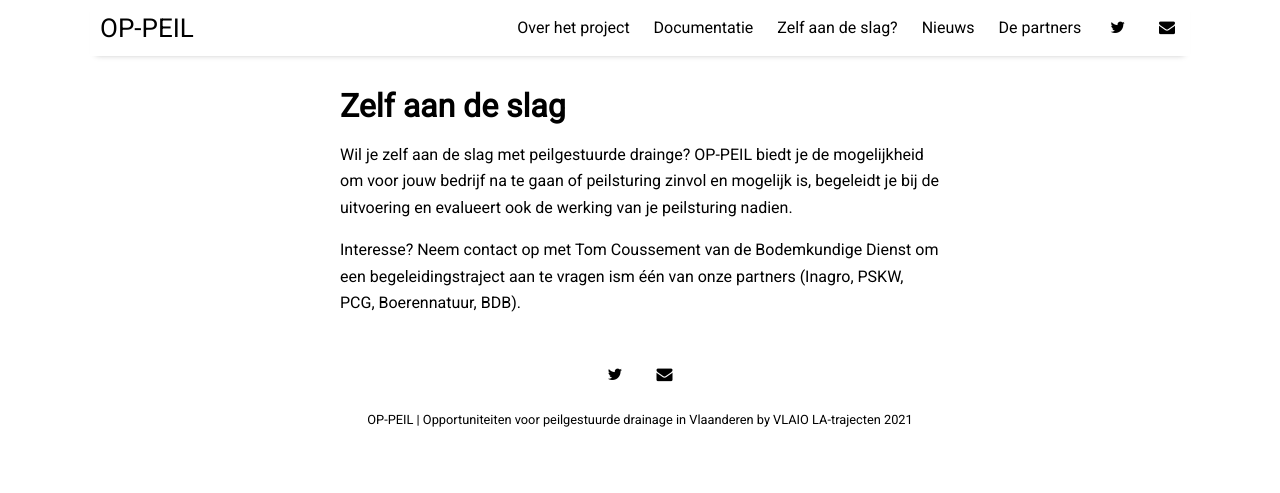
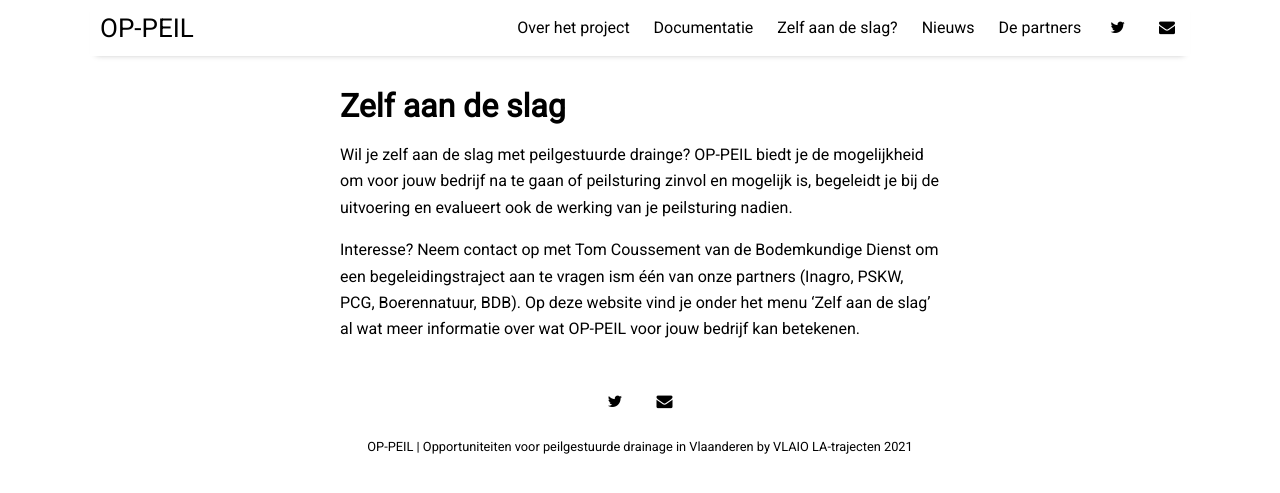
Before and after one commit to sarahgarre/op-peil, a Jekyll site: the page built from _posts/2021-06-18-aan-de-slag.md, in a window 1280 px wide. Shown: the top 493 px of the page. Built offline with Jekyll 4.4.1, drawn with Linux system fonts in a browser that asks for light colours; nearby versions of some CDN libraries.

Commit message:
complete partners, cofin, begeleid

```diff
--- a/_posts/2021-06-18-aan-de-slag.md
+++ b/_posts/2021-06-18-aan-de-slag.md
@@ -11,4 +11,5 @@ Wil je zelf aan de slag met peilgestuurde drainge? OP-PEIL biedt je de mogelijkh
 peilsturing zinvol en mogelijk is, begeleidt je bij de uitvoering en evalueert ook de werking van je peilsturing nadien.
 
 Interesse? Neem contact op met Tom Coussement van de Bodemkundige Dienst om een begeleidingstraject aan te vragen ism één
-van onze partners (Inagro, PSKW, PCG, Boerennatuur, BDB).
+van onze partners (Inagro, PSKW, PCG, Boerennatuur, BDB). Op deze website vind je onder het menu 'Zelf aan de slag' al wat
+meer informatie over wat OP-PEIL voor jouw bedrijf kan betekenen.
```
Also changed, not shown: pages/contact.md (+1 -1 lines).
